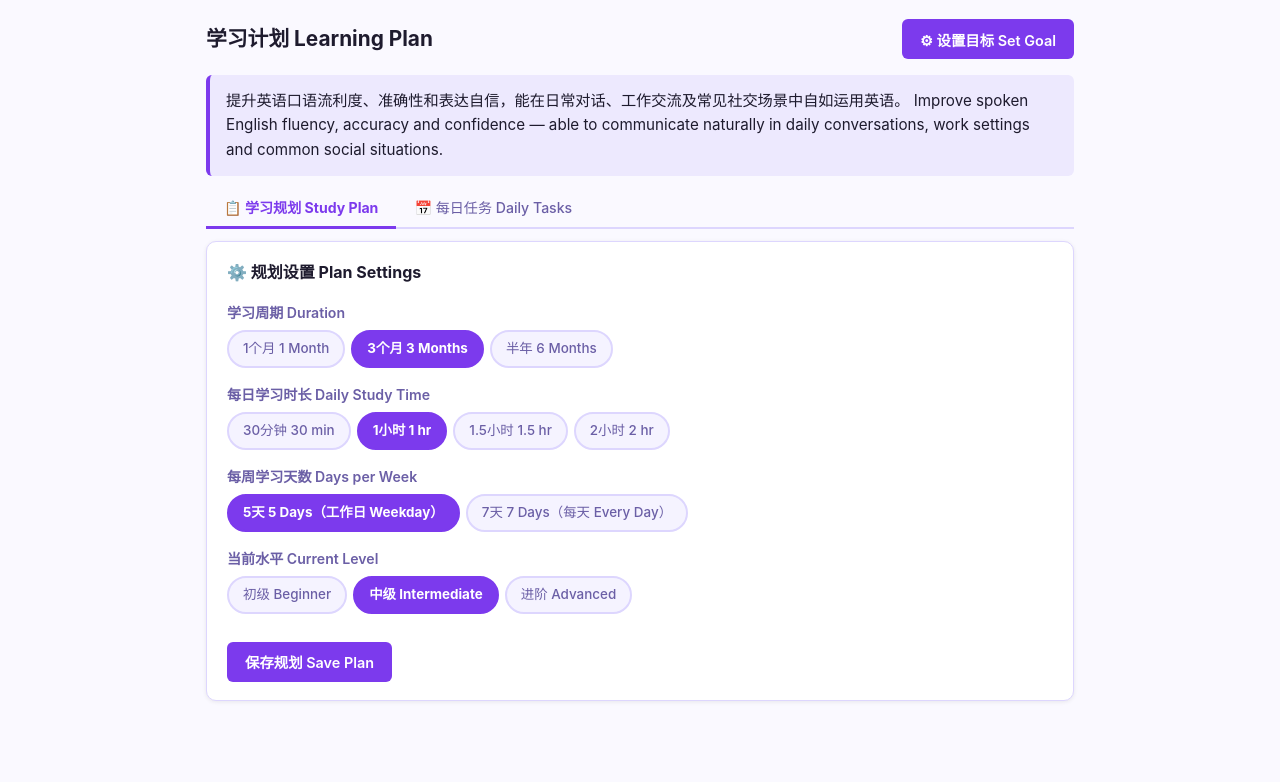
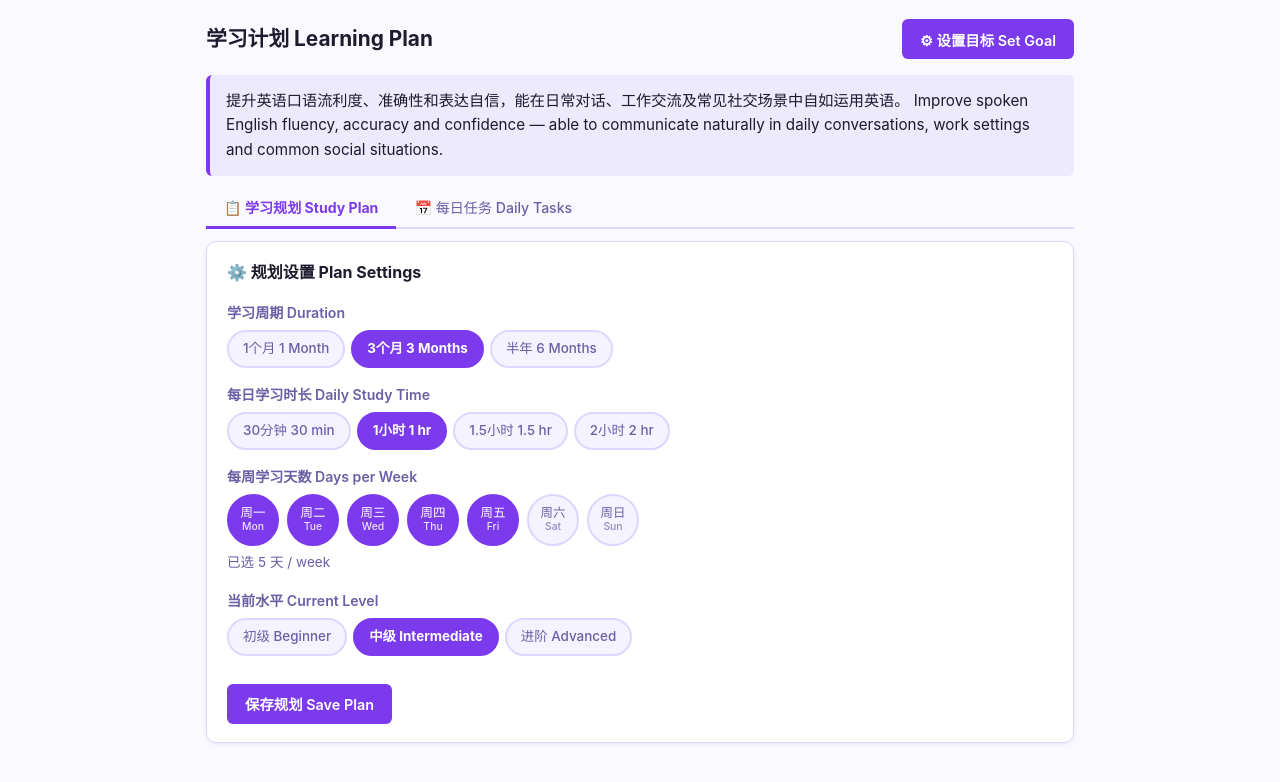
Before and after one commit to lyra-zf/english-learning, a plain HTML site: page index.html in a window 1280 px wide. Shown: the part 106-888 px from the top of the page. Drawn offline with Linux system fonts and the light colour scheme.

Commit message:
feat: 每周学习天数改为周一到周日自由多选

```diff
--- a/app.js
+++ b/app.js
@@ -1862,7 +1862,7 @@ const PLAN_STEP_MINUTES = {
 const PLAN_DURATION_DAYS = { '1month': 30, '3months': 90, '6months': 180 };
 
 function initStudyPlan() {
-  // Wire radio btn groups inside plan settings card
+  // Wire radio btn groups (duration, dailyMinutes, level — not daysPerWeek)
   document.querySelectorAll('.plan-settings-card .radio-btn').forEach(btn => {
     btn.addEventListener('click', () => {
       const grp = btn.dataset.group;
@@ -1871,6 +1871,15 @@ function initStudyPlan() {
       btn.classList.add('selected');
     });
   });
+
+  // Wire weekday picker (multi-select toggle)
+  document.querySelectorAll('#weekdayPicker .weekday-btn').forEach(btn => {
+    btn.addEventListener('click', () => {
+      btn.classList.toggle('selected');
+      updateWeekdaySummary();
+    });
+  });
+  updateWeekdaySummary();
 
   // Load saved plan and reflect into buttons
   const saved = load('el_study_plan', null);
@@ -1897,18 +1906,36 @@ function initStudyPlan() {
   if (saved) renderStudyPlanSummary();
 }
 
+function updateWeekdaySummary() {
+  const count = document.querySelectorAll('#weekdayPicker .weekday-btn.selected').length;
+  document.getElementById('weekdaySummary').textContent = `已选 ${count} 天 / week`;
+}
+
 function reflectPlanToUI(plan) {
+  // Reflect radio-btn groups (duration, dailyMinutes, level)
   const map = {
-    planDuration:    String(plan.duration),
-    planDailyMinutes:String(plan.dailyMinutes),
-    planDaysPerWeek: String(plan.daysPerWeek),
-    planLevel:       plan.level,
+    planDuration:     String(plan.duration    || '3months'),
+    planDailyMinutes: String(plan.dailyMinutes || '60'),
+    planLevel:        plan.level || 'intermediate',
   };
   for (const [group, val] of Object.entries(map)) {
     document.querySelectorAll(`.plan-settings-card [data-group="${group}"]`).forEach(b => {
       b.classList.toggle('selected', b.dataset.value === val);
     });
   }
+
+  // Reflect weekday picker
+  let days = plan.studyDays;
+  if (!Array.isArray(days)) {
+    // Backwards-compat: old daysPerWeek number field
+    const n = plan.daysPerWeek;
+    if (n === 7) days = [0, 1, 2, 3, 4, 5, 6];
+    else         days = [1, 2, 3, 4, 5]; // default 5 weekdays
+  }
+  document.querySelectorAll('#weekdayPicker .weekday-btn').forEach(btn => {
+    btn.classList.toggle('selected', days.includes(parseInt(btn.dataset.day, 10)));
+  });
+  updateWeekdaySummary();
 }
 
 function readPlanFromUI() {
@@ -1916,10 +1943,13 @@ function readPlanFromUI() {
     const el = document.querySelector(`.plan-settings-card [data-group="${group}"].selected`);
     return el ? el.dataset.value : null;
   };
+  const studyDays = Array.from(
+    document.querySelectorAll('#weekdayPicker .weekday-btn.selected')
+  ).map(b => parseInt(b.dataset.day, 10));
   return {
     duration:     get('planDuration')     || '3months',
     dailyMinutes: parseInt(get('planDailyMinutes') || '60', 10),
-    daysPerWeek:  parseInt(get('planDaysPerWeek')  || '5',  10),
+    studyDays:    studyDays.length > 0 ? studyDays : [1, 2, 3, 4, 5],
     level:        get('planLevel')        || 'intermediate',
   };
 }
@@ -1939,7 +1969,11 @@ function renderStudyPlanSummary() {
   card.style.display = '';
 
   const totalDays    = PLAN_DURATION_DAYS[plan.duration] || 90;
-  const studyDays    = Math.round(totalDays * plan.daysPerWeek / 7);
+  // Support both new studyDays array and legacy daysPerWeek number
+  const daysPerWeekCount = Array.isArray(plan.studyDays)
+    ? plan.studyDays.length
+    : (plan.daysPerWeek || 5);
+  const studyDays    = Math.floor(totalDays * daysPerWeekCount / 7);
   const stepMins     = PLAN_STEP_MINUTES[plan.level] || PLAN_STEP_MINUTES.intermediate;
   const totalPerMat  = stepMins.listening + stepMins.dictation + stepMins.understanding + stepMins.recitation;
   const daysPerMat   = Math.ceil(totalPerMat / plan.dailyMinutes);
--- a/index.html
+++ b/index.html
@@ -70,10 +70,16 @@
 
           <div class="plan-field">
             <label class="form-label">每周学习天数 Days per Week</label>
-            <div class="radio-group" id="planDaysPerWeek">
-              <span class="radio-btn selected" data-group="planDaysPerWeek" data-value="5">5天 5 Days（工作日 Weekday）</span>
-              <span class="radio-btn" data-group="planDaysPerWeek" data-value="7">7天 7 Days（每天 Every Day）</span>
+            <div class="weekday-picker" id="weekdayPicker">
+              <button class="weekday-btn selected" data-day="1">周一<br><span>Mon</span></button>
+              <button class="weekday-btn selected" data-day="2">周二<br><span>Tue</span></button>
+              <button class="weekday-btn selected" data-day="3">周三<br><span>Wed</span></button>
+              <button class="weekday-btn selected" data-day="4">周四<br><span>Thu</span></button>
+              <button class="weekday-btn selected" data-day="5">周五<br><span>Fri</span></button>
+              <button class="weekday-btn" data-day="6">周六<br><span>Sat</span></button>
+              <button class="weekday-btn" data-day="0">周日<br><span>Sun</span></button>
             </div>
+            <div class="weekday-summary" id="weekdaySummary">已选 5 天 / week</div>
           </div>
 
           <div class="plan-field">
--- a/style.css
+++ b/style.css
@@ -1426,6 +1426,58 @@ body {
 .mt-4 { margin-top: 4px; }
 
 /* ============================================================
+   Weekday Picker
+   ============================================================ */
+.weekday-picker {
+  display: flex;
+  gap: 8px;
+  flex-wrap: wrap;
+}
+
+.weekday-btn {
+  width: 52px;
+  height: 52px;
+  border-radius: 50%;
+  border: 2px solid var(--clr-border);
+  background: var(--clr-surface2);
+  color: var(--clr-text-muted);
+  font-size: .78rem;
+  font-weight: 500;
+  cursor: pointer;
+  display: flex;
+  flex-direction: column;
+  align-items: center;
+  justify-content: center;
+  line-height: 1.2;
+  transition: all var(--transition);
+  font-family: var(--font);
+}
+
+.weekday-btn span {
+  font-size: .65rem;
+  opacity: .7;
+}
+
+.weekday-btn:hover {
+  border-color: var(--clr-primary);
+  color: var(--clr-primary);
+}
+
+.weekday-btn.selected {
+  background: var(--clr-primary);
+  border-color: var(--clr-primary);
+  color: #fff;
+}
+
+.weekday-btn.selected span { opacity: .85; }
+
+.weekday-summary {
+  margin-top: 6px;
+  font-size: .85rem;
+  color: var(--clr-text-muted);
+}
+
+/* ============================================================
    Step record modal — styled radio button groups
    ============================================================ */
 .radio-group {
```
